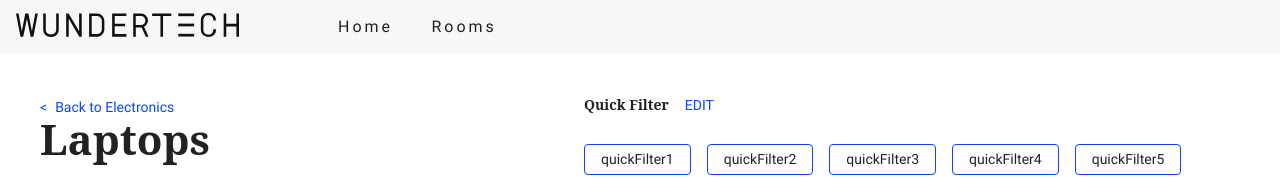
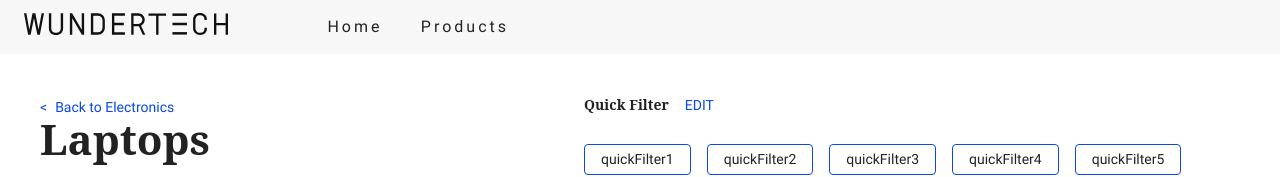
Before and after one commit to sjottens/poc, a React (Create React App) app: page /products in a window 1280 px wide. Shown: the top 177 px of the page. Built offline with nearby package versions, Linux system fonts and the light colour scheme.

Commit message:
Added sidebar for mobile view

```diff
--- a/src/App.scss
+++ b/src/App.scss
@@ -103,122 +103,7 @@ p{
   letter-spacing: var(--mainSpacing);
 }
 /* end of globals */
-/* Navbar */
-.navbar {
-  position: fixed;
-  top: 0;
-  left: 0;
-  width: 100%;
-  padding: 0.75rem 2rem;
-  background: var(--offWhite);
-  z-index: 1;
-  display: flex;
-}
-.nav-header {
-  display: flex;
-  justify-content: space-between;
-}
-.nav-logo {
-  height: 100%;
-  display:flex;
-}
-.nav-logo a img{
-  height: 24px;
-}
-.nav-btn {
-  background: transparent;
-  border: none;
-  cursor: pointer;
-  outline: none;
-}
-.nav-icon {
-  font-size: 1.5rem;
-  color: var(--primaryColor);
-}
-.nav-links {
-  height: 0;
-  overflow: hidden;
-  transition: var(--mainTransition);
-  list-style-type: none;
-}
-.nav-links a {
-  display: block;
-  text-decoration: none;
-  padding: 1rem 0;
-  color: var(--mainBlack);
-  transition: var(--mainTransition);
-  text-align: center;
-  font-size: 1rem;
-  letter-spacing: var(--mainSpacing);
-  position: relative;
-}
-.nav-links a:before {
-    position: absolute;
-    top: 0;
-    left: 0;
-    width: 100%;
-    height: 100%;
-    border-radius: inherit;
-    color: inherit;
-    content: "";
-    opacity: 0;
-    background: var(--primaryColor);
-    transition: 0.3s cubic-bezier(0.25, 0.8, 0.5, 1);
-}
-.nav-links a:hover:before{
-  opacity: 0.1 !important;
-}
-.nav-links a:after {
-  position: absolute;
-  top: 0;
-  right: 0;
-  bottom: 0;
-  left: 0;
-  border-width: 0;
-  border-bottom-width: 2px;
-  border-radius: 0;
-  border-bottom: 2px solid var(--primaryColor);
-  content: "";
-  opacity: 0;
-  transition: 0.3s cubic-bezier(0.25, 0.8, 0.5, 1);
-}
-.nav-links a:focus:after {
-  opacity: 1;
-}
 
-.show-nav {
-  height: 100px;
-}
-@media screen and (min-width: 768px) {
-  .navbar {
-    padding: 0;
-  }
-  .nav-logo {
-    padding: 0.8rem 1rem 0.6rem;
-  }
-  .nav-btn {
-    display: none;
-  }
-  .nav-center {
-    max-width: 1170px;
-    /* margin: 0 auto; */
-    display: flex;
-  }
-  .nav-links {
-    height: auto;
-    display: flex;
-    margin-left: 4rem;
-  }
-  .nav-links a {
-    box-sizing: border-box;
-    margin: 0;
-    padding: 0.8rem 1.2rem 0.6rem;
-    line-height: 1.8rem;
-    width: 100%;
-    display: inline-block;
-  }
-}
-/* end of navbar */
 /* Hero */
 .defaultHero,
 .roomsHero {
--- a/src/components/Navbar.js
+++ b/src/components/Navbar.js
@@ -1,6 +1,7 @@
 import React, { Component } from 'react';
 import wundertech from '../images/wundertech.svg';
-import { FaAlignRight } from "react-icons/fa";
+import '../scss/navbar.scss'
+import { FaBars } from "react-icons/fa";
 import {Link} from 'react-router-dom';
 
 
@@ -9,38 +10,67 @@ import {Link} from 'react-router-dom';
 
 export default class Navbar extends Component {
 	state={
-		isOpen:false
+		isOpen:false,
+		routes: [
+			{
+				url: "/",
+				title: "Home"
+			},
+			{
+				url: "/products",
+				title: "Products"
+			},
+		]
 	}
 	handleToggle = () =>{
 		this.setState({isOpen:!this.state.isOpen})
 	}
 	render() {
+		let navigation = [];
+		for (const [index, value] of this.state.routes.entries()) {
+			navigation.push(<li key={index}><Link to={value.url}>{value.title}</Link></li>)
+		}
 		return (
-			<nav className="navbar">
+			<nav >
+				<div className="navbar">
+					<div className="nav-header">
+						<div className="nav-sidebar">
+							<button
+								type="button"
+								className="nav-btn"
+								onClick={this.handleToggle}
+							>
+								<FaBars className="nav-icon"/>
+							</button>
+						</div>
 						<div className="nav-logo">
 							<Link to="/">
 								<img src={wundertech} alt="Beach resort"/>
 							</Link>
 						</div>
+					</div>
 					<div className="nav-center">
-					<div className="nav-header">
-
+						<ul className={this.state.isOpen?"nav-links":"nav-links"}>
+							{navigation}
+						</ul>
+					</div>
+				</div>
+				<div className={this.state.isOpen?"sidebar sidebar-show":"sidebar"}>
+					<div className="controls">
 						<button
 							type="button"
-							className="nav-btn"
+							className="close sidebar-btn"
 							onClick={this.handleToggle}
 						>
-							<FaAlignRight className="nav-icon"/>
+							close
 						</button>
 					</div>
-					<ul className={this.state.isOpen?"nav-links show-nav":"nav-links"}>
-						<li>
-							<Link to="/">Home</Link>
-						</li>
-						<li>
-							<Link to="/rooms">Rooms</Link>
-						</li>
+					<div>
+						<h3>Menu</h3>
+						<ul className="sidebar-links">
+							{navigation}
 						</ul>
+					</div>
 				</div>
 			</nav>
 		)
--- /dev/null
+++ b/src/scss/navbar.scss
@@ -0,0 +1,189 @@
+.sidebar {
+    position: absolute;
+    top: 0;
+    bottom: 0;
+    max-width: 400px;
+    width: 70%;
+    left: -100vw;
+    background-color: white;
+    z-index: 999;
+    -webkit-transition: var(--mainTransition);
+    -moz-transition: var(--mainTransition);
+    -o-transition: var(--mainTransition);
+    transition: var(--mainTransition);
+    opacity: 0;
+
+    &.sidebar-show {
+        left: 0;
+        opacity: 1;
+    }
+
+    .controls {
+        text-align: right;
+        padding: 8px;
+        .close {
+            background-color: transparent;
+            text-transform: uppercase;
+            padding: 8px;
+            color: var(--primaryColor);
+            border: none;
+            position: relative;
+            &:hover {
+                cursor: pointer;
+            }
+        }
+    }
+
+    h3, li>a {
+        width: 100%;
+        display: block;
+        padding: 12px 16px;
+        line-height: 24px;
+    }
+    h3 {
+        font-weight: normal;
+        margin-bottom: 8px;
+    }
+    .sidebar-item {
+        text-decoration: none;
+    }
+
+    li>a {
+        text-decoration: none;
+        color: var(--mainBlack);
+        position: relative;
+
+        &:before {
+            position: absolute;
+            top: 0;
+            left: 0;
+            width: 100%;
+            height: 100%;
+            border-radius: inherit;
+            color: inherit;
+            content: "";
+            opacity: 0;
+            background: var(--primaryColor);
+            transition: 0.3s cubic-bezier(0.25, 0.8, 0.5, 1);
+        }
+        &:hover:before{
+            opacity: 0.1 !important;
+        }
+    }
+}
+
+
+.navbar {
+  position: fixed;
+  top: 0;
+  left: 0;
+  width: 100%;
+  padding: 0.75rem 2rem;
+  background: var(--offWhite);
+  z-index: 1;
+  display: flex;
+}
+.nav-header {
+    display: flex;
+    .nav-sidebar {
+        display:flex;
+        .nav-icon {
+            font-size: 1.6rem;
+            margin-top: -3px;
+            color: var(--mainBlack);
+        }
+        margin-right: 0.5rem;
+    }
+    .nav-logo {
+        display:flex;
+    }
+    .nav-logo a img{
+        height: 22px;
+    }
+    .nav-btn {
+        background: transparent;
+        border: none;
+        cursor: pointer;
+        outline: none;
+    }
+}
+.nav-links {
+  height: 0;
+  overflow: hidden;
+  list-style-type: none;
+}
+.nav-links a {
+  display: block;
+  text-decoration: none;
+  padding: 1rem 0;
+  color: var(--mainBlack);
+  text-align: center;
+  font-size: 1rem;
+  letter-spacing: var(--mainSpacing);
+  position: relative;
+
+  &:before {
+      position: absolute;
+      top: 0;
+      left: 0;
+      width: 100%;
+      height: 100%;
+      border-radius: inherit;
+      color: inherit;
+      content: "";
+      opacity: 0;
+      background: var(--primaryColor);
+      transition: 0.3s cubic-bezier(0.25, 0.8, 0.5, 1);
+  }
+  &:hover:before{
+    opacity: 0.1 !important;
+  }
+
+  &:after {
+    position: absolute;
+    top: 0;
+    right: 0;
+    bottom: 0;
+    left: 0;
+    border-width: 0;
+    border-bottom-width: 2px;
+    border-radius: 0;
+    border-bottom: 2px solid var(--primaryColor);
+    content: "";
+    opacity: 0;
+    transition: 0.3s cubic-bezier(0.25, 0.8, 0.5, 1);
+  }
+  &:focus:after {
+    opacity: 1;
+  }
+}
+
+@media screen and (min-width: 768px) {
+  .navbar {
+    padding: 0;
+  }
+  .nav-logo {
+    padding: 0.8rem 1rem 0.6rem;
+  }
+  .nav-btn {
+    display: none;
+  }
+  .nav-center {
+    max-width: 1170px;
+    /* margin: 0 auto; */
+    display: flex;
+  }
+  .nav-links {
+    height: auto;
+    display: flex;
+    margin-left: 4rem;
+  }
+  .nav-links a {
+    box-sizing: border-box;
+    margin: 0;
+    padding: 0.8rem 1.2rem 0.8rem;
+    line-height: 1.8rem;
+    width: 100%;
+    display: inline-block;
+  }
+}
```
Lines whose indentation alone changed are shown as unchanged.
